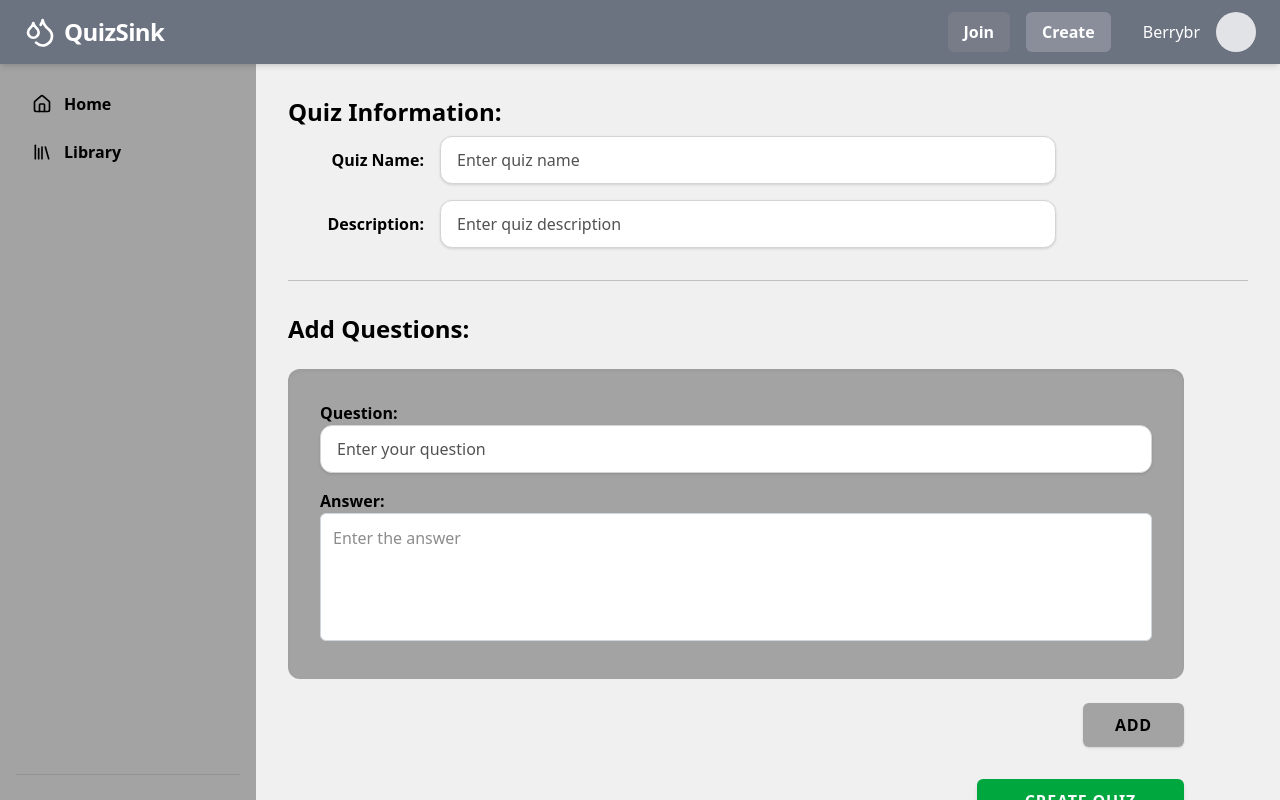
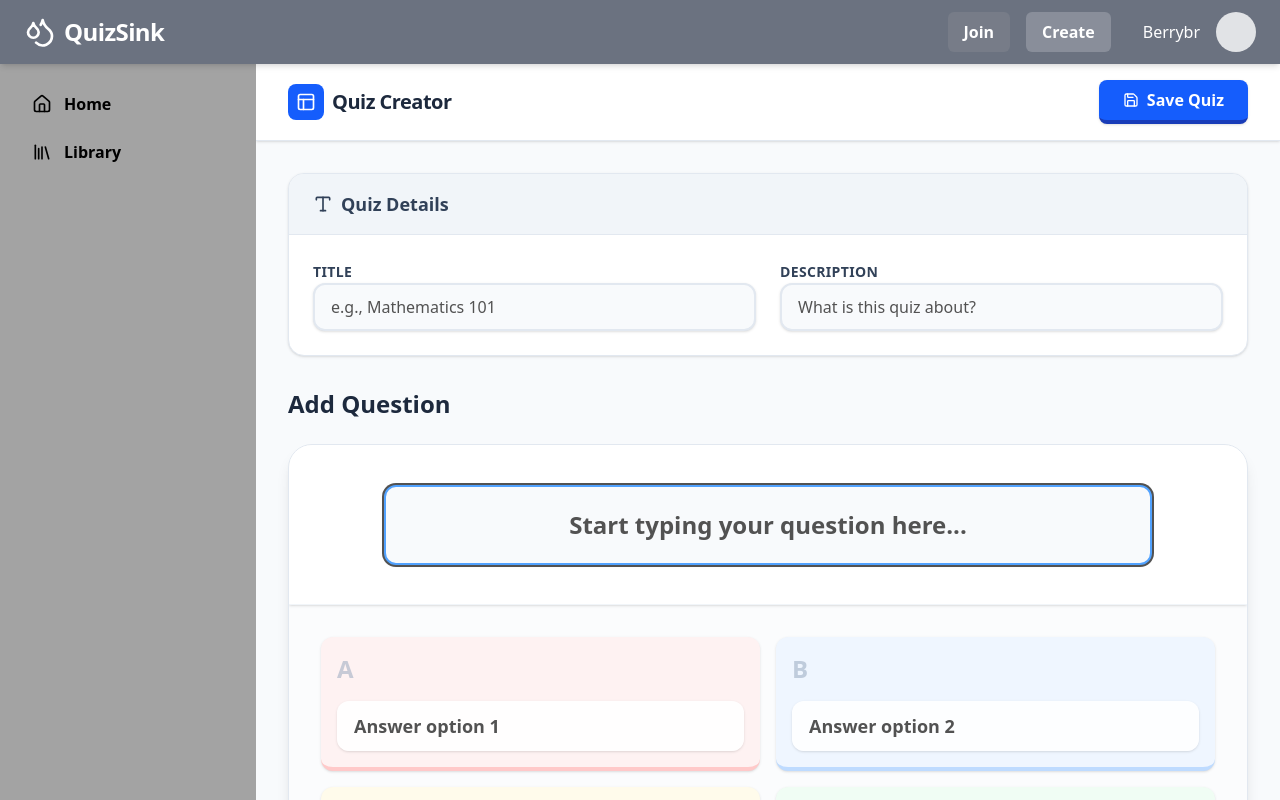
Before and after one commit to Brettberry07/quiz-show, a Next.js app in the folder frontend/: page /create in a window 1280 px wide. Shown: the top 800 px of the page. Built offline with nearby package versions, Linux system fonts and the light colour scheme.

Commit message:
feat: can add new questions with right anwsers

```diff
--- a/frontend/app/create/page.tsx
+++ b/frontend/app/create/page.tsx
@@ -6,35 +6,58 @@ import { Button } from "@/components/ui/Button";
 import { Input } from "@/components/ui/Input";
 import { motion } from "framer-motion";
 import { useState } from "react";
+import { Check, Trash2, Plus, Save, Layout, Type } from "lucide-react";
 
 interface Question {
   id: string;
   question: string;
-  answer: string;
+  options: string[];
+  correctAnswer: number;
 }
 
 export default function CreatePage() {
   const [quizName, setQuizName] = useState("");
   const [description, setDescription] = useState("");
+
   const [currentQuestion, setCurrentQuestion] = useState("");
-  const [currentAnswer, setCurrentAnswer] = useState("");
+  const [options, setOptions] = useState<string[]>(["", "", "", ""]);
+  const [correctOption, setCorrectOption] = useState<number | null>(null);
+
   const [questions, setQuestions] = useState<Question[]>([]);
 
+  const handleOptionChange = (index: number, value: string) => {
+    const newOptions = [...options];
+    newOptions[index] = value;
+    setOptions(newOptions);
+  };
+
   const handleAddQuestion = () => {
-    if (!currentQuestion.trim() || !currentAnswer.trim()) {
-      alert("Please fill in both question and answer");
+    if (!currentQuestion.trim()) {
+      alert("Please enter a question");
+      return;
+    }
+
+    if (options.some(opt => !opt.trim())) {
+      alert("Please fill in all 4 answer choices");
+      return;
+    }
+
+    if (correctOption === null) {
+      alert("Please select the correct answer");
       return;
     }
 
     const newQuestion: Question = {
       id: Date.now().toString(),
       question: currentQuestion,
-      answer: currentAnswer,
+      options: [...options],
+      correctAnswer: correctOption,
     };
 
     setQuestions([...questions, newQuestion]);
     setCurrentQuestion("");
-    setCurrentAnswer("");
+    setOptions(["", "", "", ""]);
+    setCorrectOption(null);
   };
 
   const handleRemoveQuestion = (id: string) => {
@@ -63,117 +86,193 @@ export default function CreatePage() {
     alert("Quiz created successfully!");
   };
 
+  const optionColors = [
+    "bg-red-50 border-red-200",
+    "bg-blue-50 border-blue-200",
+    "bg-amber-50 border-amber-200",
+    "bg-green-50 border-green-200"
+  ];
+
+  const optionLabels = ["A", "B", "C", "D"];
+
   return (
     <Shell>
-      <div className="p-8 max-w-5xl mx-auto space-y-8">
-        <motion.section
+      <div className="min-h-screen bg-slate-50 pb-20">
+        {/* Header Bar */}
+        <div className="bg-white border-b border-slate-200 sticky top-0 z-10 px-8 py-4 flex items-center justify-between shadow-sm">
+          <div className="flex items-center gap-2">
+            <div className="bg-blue-600 p-2 rounded-lg">
+              <Layout className="w-5 h-5 text-white" />
+            </div>
+            <h1 className="text-xl font-black text-slate-800 tracking-tight">Quiz Creator</h1>
+          </div>
+          <Button
+            onClick={handleSubmitQuiz}
+            className="bg-blue-600 hover:bg-blue-700 text-white font-bold px-6 py-2 rounded-lg shadow-sm border-b-4 border-blue-800 active:border-b-0 active:translate-y-1 transition-all"
+          >
+            <Save className="w-4 h-4 mr-2" />
+            Save Quiz
+          </Button>
+        </div>
+
+        <div className="max-w-5xl mx-auto p-4 md:p-8 space-y-8">
+
+          {/* Quiz Details Section */}
+          <motion.div
             initial={{ opacity: 0, y: 10 }}
             animate={{ opacity: 1, y: 0 }}
-          className="space-y-6"
+            className="bg-white rounded-2xl shadow-sm border border-slate-200 overflow-hidden"
           >
+            <div className="bg-slate-100 px-6 py-4 border-b border-slate-200">
+              <h2 className="text-lg font-bold text-slate-700 flex items-center gap-2">
+                <Type className="w-5 h-5" />
+                Quiz Details
+              </h2>
+            </div>
+            <div className="p-6 grid gap-6 md:grid-cols-2">
               <div className="space-y-2">
-            <h2 className="text-2xl font-bold text-black">Quiz Information:</h2>
-
-            <div className="grid gap-4 max-w-3xl pl-4">
-              <div className="grid grid-cols-[120px_1fr] items-center gap-4">
-                <label className="font-bold text-black text-right">Quiz Name:</label>
+                <label className="font-bold text-slate-700 text-sm uppercase tracking-wide">Title</label>
                 <Input
                   value={quizName}
                   onChange={(e) => setQuizName(e.target.value)}
-                  placeholder="Enter quiz name"
-                  className="bg-white"
+                  placeholder="e.g., Mathematics 101"
+                  className="bg-slate-50 border-2 border-slate-200 focus:border-blue-500 rounded-xl h-12 font-medium"
                 />
               </div>
-              <div className="grid grid-cols-[120px_1fr] items-center gap-4">
-                <label className="font-bold text-black text-right">Description:</label>
+              <div className="space-y-2">
+                <label className="font-bold text-slate-700 text-sm uppercase tracking-wide">Description</label>
                 <Input
                   value={description}
                   onChange={(e) => setDescription(e.target.value)}
-                  placeholder="Enter quiz description"
-                  className="bg-white"
+                  placeholder="What is this quiz about?"
+                  className="bg-slate-50 border-2 border-slate-200 focus:border-blue-500 rounded-xl h-12 font-medium"
                 />
               </div>
             </div>
-          </div>
-        </motion.section>
+          </motion.div>
 
-        <hr className="border-black/20" />
-
-        <motion.section
+          {/* Add Question Visual Builder */}
+          <motion.div
             initial={{ opacity: 0, y: 10 }}
             animate={{ opacity: 1, y: 0 }}
             transition={{ delay: 0.1 }}
             className="space-y-6"
           >
-           <h2 className="text-2xl font-bold text-black">Add Questions:</h2>
+            <div className="flex items-center justify-between">
+              <h2 className="text-2xl font-black text-slate-800">Add Question</h2>
+            </div>
 
-           <div className="bg-[#a3a3a3] rounded-xl p-8 space-y-4 max-w-4xl shadow-inner">
-                <div className="space-y-2">
-                    <label className="font-bold text-black">Question:</label>
+            <div className="bg-white rounded-3xl shadow-lg border border-slate-200 overflow-hidden">
+               {/* Question Input Area */}
+               <div className="p-8 bg-white flex flex-col items-center justify-center min-h-[160px] border-b border-slate-100 shadow-sm relative z-0">
                   <Input
                     value={currentQuestion}
                     onChange={(e) => setCurrentQuestion(e.target.value)}
-                      placeholder="Enter your question"
-                      className="bg-white"
+                    placeholder="Start typing your question here..."
+                    className="bg-slate-50 border-2 border-slate-200 shadow-inner text-center text-xl md:text-2xl font-bold h-20 rounded-xl max-w-3xl focus:ring-4 focus:ring-blue-100 focus:border-blue-400"
+                    autoFocus
                   />
                </div>
 
-                 <div className="space-y-2 mt-4">
-                    <label className="font-bold text-black">Answer:</label>
-                    <textarea
-                      value={currentAnswer}
-                      onChange={(e) => setCurrentAnswer(e.target.value)}
-                      placeholder="Enter the answer"
-                      className="w-full h-32 p-3 rounded-md border border-gray-300 bg-white resize-none"
+               {/* Answer Options Area */}
+               <div className="p-6 md:p-8 bg-slate-50/50">
+                  <div className="grid grid-cols-1 md:grid-cols-2 gap-4 mb-8">
+                      {options.map((option, index) => (
+                          <div
+                            key={index}
+                            onClick={() => setCorrectOption(index)}
+                            className={`relative group cursor-pointer transition-all duration-200 transform ${
+                                correctOption === index ? 'scale-[1.02] ring-4 ring-green-400 ring-offset-2 z-10' : 'hover:scale-[1.01]'
+                            }`}
+                          >
+                             <div className={`h-full p-4 rounded-xl flex flex-col gap-3 shadow-sm border-b-4 active:border-b-0 active:translate-y-1 transition-all ${
+                                 optionColors[index]
+                             }`}>
+                                 <div className="flex items-center justify-between mb-1">
+                                     <div className="flex items-center gap-2">
+                                        <span className="font-black text-slate-400/50 text-2xl">{optionLabels[index]}</span>
+                                     </div>
+                                     <div className={`w-8 h-8 rounded-full flex items-center justify-center transition-all ${
+                                         correctOption === index
+                                           ? 'bg-green-500 text-white shadow-md rotate-0'
+                                           : 'bg-black/5 text-transparent scale-0 group-hover:scale-100'
+                                     }`}>
+                                         <Check className="w-5 h-5 stroke-[3]" />
+                                     </div>
+                                 </div>
+                                 <Input
+                                     value={option}
+                                     onChange={(e) => handleOptionChange(index, e.target.value)}
+                                     placeholder={`Answer option ${index + 1}`}
+                                     className="bg-white/90 border-transparent shadow-sm focus:border-slate-300 font-semibold text-lg py-6"
+                                     onClick={(e) => e.stopPropagation()}
                                  />
                              </div>
                           </div>
+                      ))}
+                  </div>
 
-           <div className="flex justify-end max-w-4xl">
+                  <div className="flex justify-end pt-2 border-t border-slate-200">
                     <Button
                       onClick={handleAddQuestion}
-                className="bg-[#a3a3a3] text-black font-bold uppercase tracking-wider hover:bg-[#999] px-8 rounded-md shadow-sm"
+                      className="bg-slate-800 hover:bg-slate-900 text-white font-bold px-10 py-4 rounded-xl shadow-lg border-b-4 border-black active:border-b-0 active:translate-y-1 transition-all flex items-center gap-2 text-lg"
                     >
-                Add
+                      <Plus className="w-6 h-6" />
+                      Add Question
                     </Button>
                   </div>
-        </motion.section>
+               </div>
+            </div>
+          </motion.div>
 
+          {/* Question List */}
           {questions.length > 0 && (
-          <motion.section
+            <motion.div
               initial={{ opacity: 0, y: 10 }}
               animate={{ opacity: 1, y: 0 }}
-            className="space-y-4 max-w-4xl"
+              className="space-y-4"
             >
-            <h2 className="text-2xl font-bold text-black">Questions Added ({questions.length}):</h2>
-            <div className="space-y-3">
+              <h2 className="text-xl font-black text-slate-800 ml-2">Your Questions ({questions.length})</h2>
+              <div className="grid gap-3">
                 {questions.map((q, index) => (
-                <Card key={q.id} className="p-4 bg-white">
-                  <div className="flex justify-between items-start gap-4">
-                    <div className="flex-1 space-y-2">
-                      <p className="font-bold text-black">Q{index + 1}: {q.question}</p>
-                      <p className="text-gray-700">A: {q.answer}</p>
+                  <Card key={q.id} className="p-0 overflow-hidden bg-white border-slate-200 shadow-sm hover:shadow-md transition-shadow">
+                    <div className="p-4 flex items-start gap-4">
+                      <div className="w-12 h-12 bg-slate-100 rounded-xl flex flex-col items-center justify-center border border-slate-200 shrink-0">
+                        <span className="text-xs font-bold text-slate-400 uppercase">Q</span>
+                        <span className="text-xl font-black text-slate-700 leading-none">{index + 1}</span>
                       </div>
+
+                      <div className="flex-1 min-w-0 space-y-3">
+                        <p className="font-bold text-slate-800 text-lg">{q.question}</p>
+
+                        <div className="grid grid-cols-2 gap-2">
+                          {q.options.map((opt, optIndex) => (
+                            <div key={optIndex} className={`flex items-center gap-2 px-3 py-2 rounded-lg text-sm font-medium border ${
+                              optIndex === q.correctAnswer
+                                ? 'bg-green-50 border-green-200 text-green-700'
+                                : 'bg-slate-50 border-slate-100 text-slate-500'
+                            }`}>
+                              {optIndex === q.correctAnswer && <Check className="w-4 h-4 shrink-0" />}
+                              <span className="truncate">{opt}</span>
+                            </div>
+                          ))}
+                        </div>
+                      </div>
+
                       <Button
                         onClick={() => handleRemoveQuestion(q.id)}
-                      className="bg-red-500 hover:bg-red-600 text-white px-3 py-1 text-sm"
+                        variant="ghost"
+                        className="text-slate-400 hover:text-red-500 hover:bg-red-50 h-10 w-10 p-0 rounded-full"
                       >
-                      Remove
+                        <Trash2 className="w-5 h-5" />
                       </Button>
                     </div>
                   </Card>
                 ))}
               </div>
-          </motion.section>
+            </motion.div>
           )}
 
-        <div className="flex justify-end max-w-4xl">
-          <Button
-            onClick={handleSubmitQuiz}
-            className="bg-green-600 hover:bg-green-700 text-white font-bold uppercase tracking-wider px-12 py-3 rounded-md shadow-md"
-          >
-            Create Quiz
-          </Button>
         </div>
       </div>
     </Shell>
--- a/frontend/app/globals.css
+++ b/frontend/app/globals.css
@@ -14,7 +14,7 @@
   --muted: #e5e5e5;
   --muted-foreground: #525252;
 
-  --card: #9ca3af; /* The specific gray for cards in the image */
+  --card: #737373; /* The specific gray for cards in the image */
   --card-foreground: #000000;
 
   --border: #d4d4d4;
```
Lines whose indentation alone changed are shown as unchanged.
